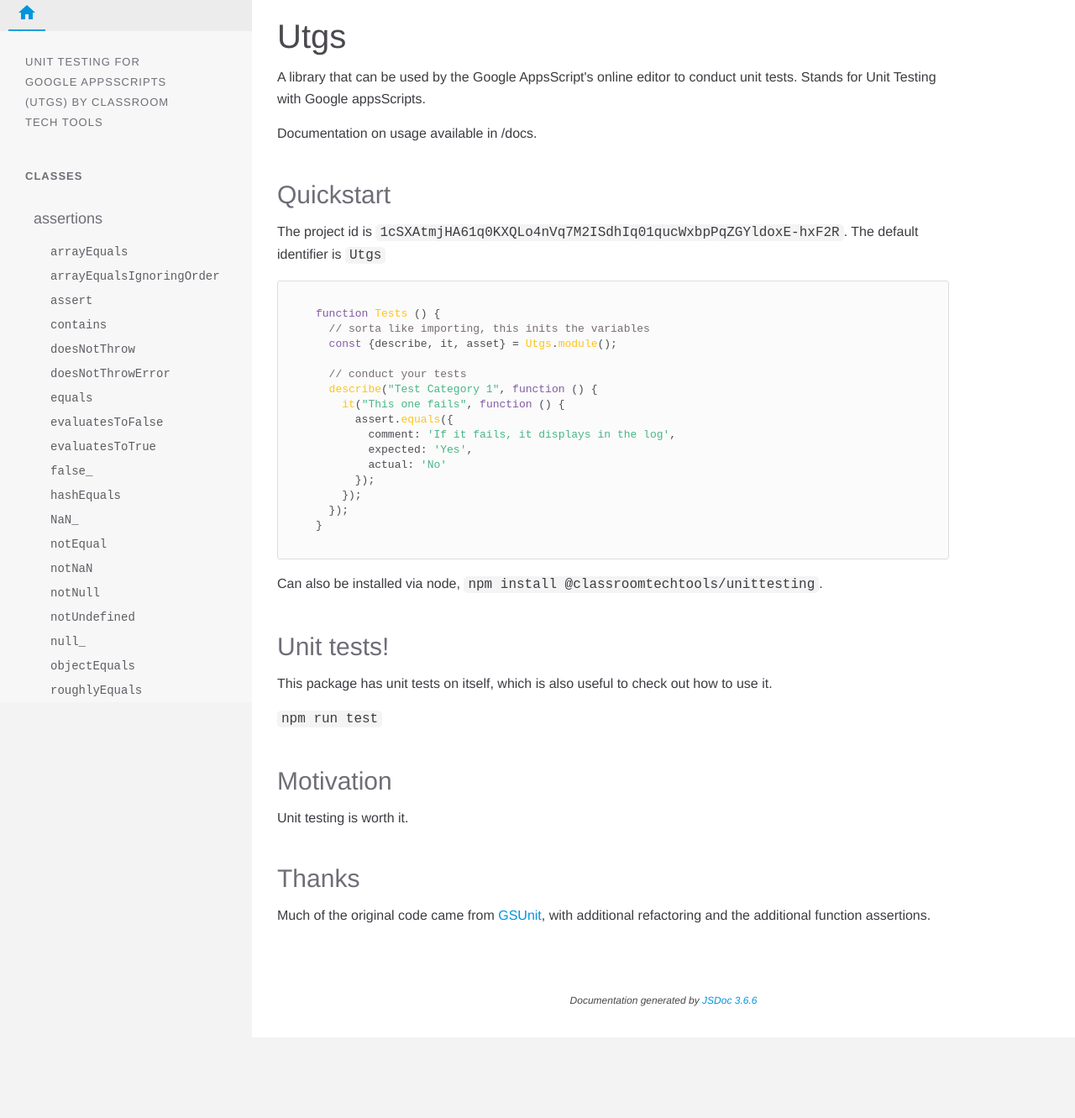
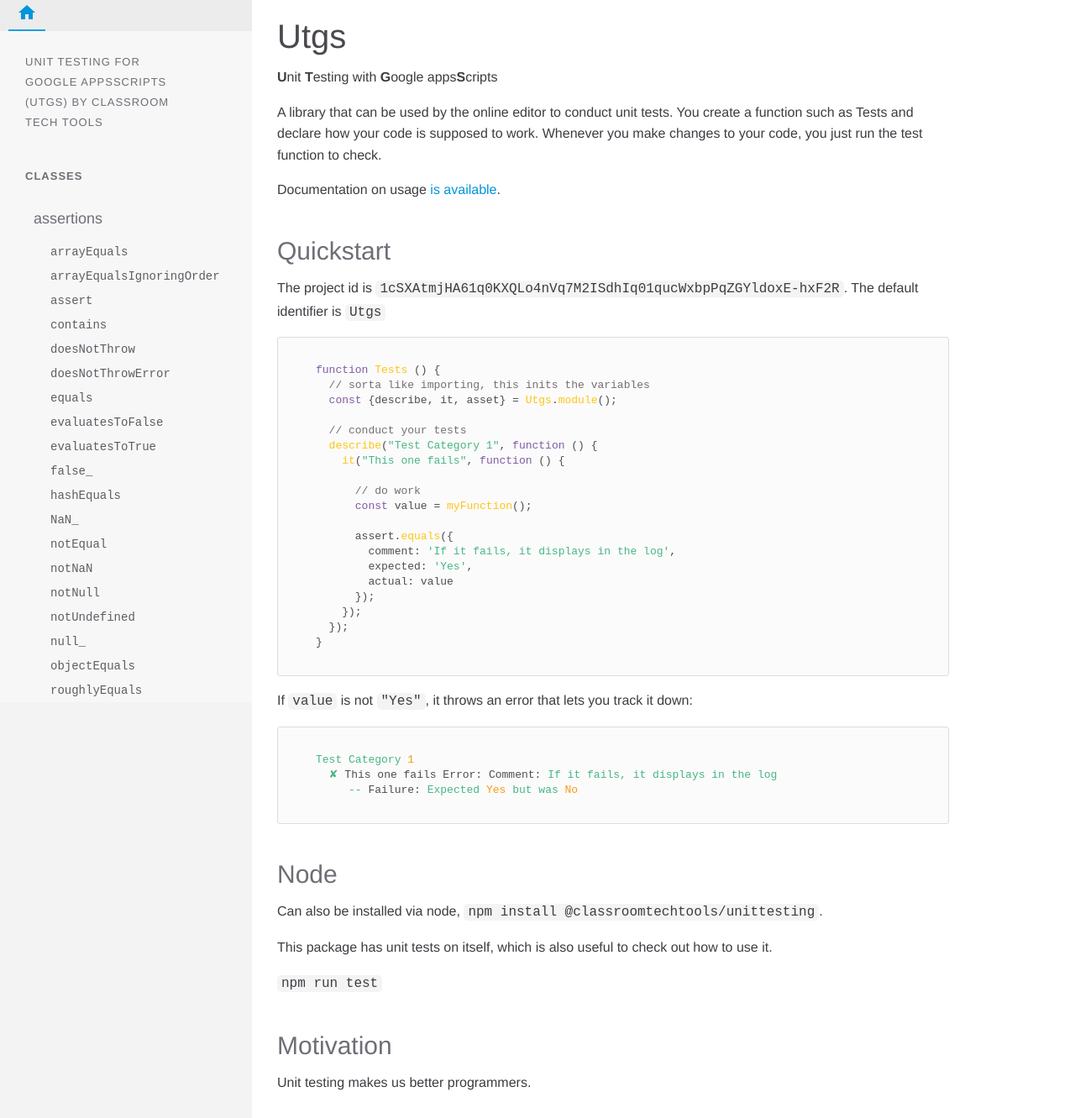
Before and after one commit to classroomtechtools/Utgs, a website: page docs/index.html in a window 1280 px wide. Shown: the part 7-1338 px from the top of the page at 84% size. Before the commit the page ends 1242 px from the top, so only its background shows below. Drawn offline with nearby package versions, Linux system fonts and the light colour scheme; a web font is replaced by a local one.

Commit message:
clearer readme

```diff
--- a/docs/index.html
+++ b/docs/index.html
@@ -92,8 +92,9 @@
   <section class="readme">
     <article>
       <h1>Utgs</h1>
-<p>A library that can be used by the Google AppsScript's online editor to conduct unit tests. Stands for Unit Testing with Google appsScripts.</p>
-<p>Documentation on usage available in /docs.</p>
+<p><strong>U</strong>nit <strong>T</strong>esting with <strong>G</strong>oogle apps<strong>S</strong>cripts</p>
+<p>A library that can be used by the online editor to conduct unit tests. You create a function such as Tests and declare how your code is supposed to work. Whenever you make changes to your code, you just run the test function to check.</p>
+<p>Documentation on usage <a href="https://classroomtechtools.github.io/Utgs/">is available</a>.</p>
 <h2>Quickstart</h2>
 <p>The project id is <code>1cSXAtmjHA61q0KXQLo4nVq7M2ISdhIq01qucWxbpPqZGYldoxE-hxF2R</code>. The default identifier is <code>Utgs</code></p>
 <pre class="prettyprint source lang-js"><code>function Tests () {
@@ -103,21 +104,30 @@
   // conduct your tests
   describe(&quot;Test Category 1&quot;, function () {
     it(&quot;This one fails&quot;, function () {
+
+      // do work
+      const value = myFunction();
+
       assert.equals({
         comment: 'If it fails, it displays in the log',
         expected: 'Yes',
-        actual: 'No'
+        actual: value
       });
     });
   });
 }
 </code></pre>
+<p>If <code>value</code> is not <code>&quot;Yes&quot;</code>, it throws an error that lets you track it down:</p>
+<pre class="prettyprint source"><code>Test Category 1
+  ✘ This one fails Error: Comment: If it fails, it displays in the log
+     -- Failure: Expected Yes but was No
+</code></pre>
+<h2>Node</h2>
 <p>Can also be installed via node, <code>npm install @classroomtechtools/unittesting</code>.</p>
-<h2>Unit tests!</h2>
 <p>This package has unit tests on itself, which is also useful to check out how to use it.</p>
 <p><code>npm run test</code></p>
 <h2>Motivation</h2>
-<p>Unit testing is worth it.</p>
+<p>Unit testing makes us better programmers.</p>
 <h2>Thanks</h2>
 <p>Much of the original code came from <a href="https://sites.google.com/site/scriptsexamples/custom-methods/gsunit">GSUnit</a>, with additional refactoring and the additional function assertions.</p>
     </article>
```
